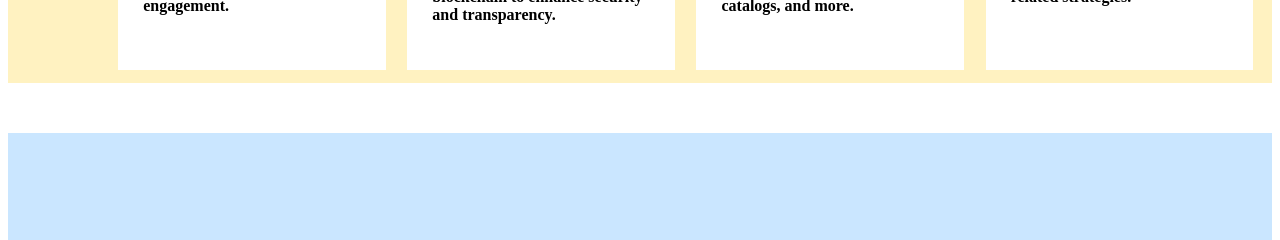
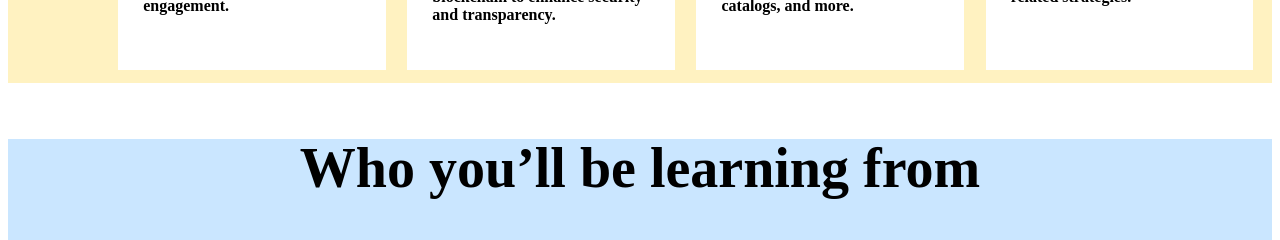
Before and after one commit to olamiji-8/Think-Tech, a React (Create React App) app: page / in a window 1280 px wide. Shown: the part 4160-4400 px from the top of the page. Built offline with nearby package versions, Linux system fonts and the light colour scheme; no server answers; grey boxes are pictures that could not be loaded; a web font is replaced by a local one.

Commit message:
update Speaker

```diff
--- a/src/Component/Speakers/Speakers.css
+++ b/src/Component/Speakers/Speakers.css
@@ -1,21 +1,20 @@
 .Speakers {
-    width: 100%;
+  width: 100%;
   height: 80vh;
   background-color: #cae6ff;
 }
 .Speakers_text {
-  height: 59px;
   font-family: "Fantasque Sans Mono";
   font-style: normal;
   font-weight: 700;
-  font-size: 50px;
-  line-height: 280px;
+  font-size: 56px;
+  line-height: 59px;
   text-align: center;
 }
-.Speakers_flex{
-    display: flex;
+.Speakers_flex {
+  display: flex;
 }
 
-.Speakers_textp{
-    display: grid;
+.Speakers_textp {
+  display: grid;
 }
--- a/src/Component/Speakers/Speakers.js
+++ b/src/Component/Speakers/Speakers.js
@@ -5,7 +5,7 @@ import "./Speakers.css"
 const Speakers = () => {
   return (
     <div className='Speakers'>
-        <p className='Speakers_text'>SPEAKERS</p>
+        <p className='Speakers_text'>Who you’ll be learning from</p>
         <div className='Speakers_flex'>
         {Speaker.map( Data =>{
         return(
```
